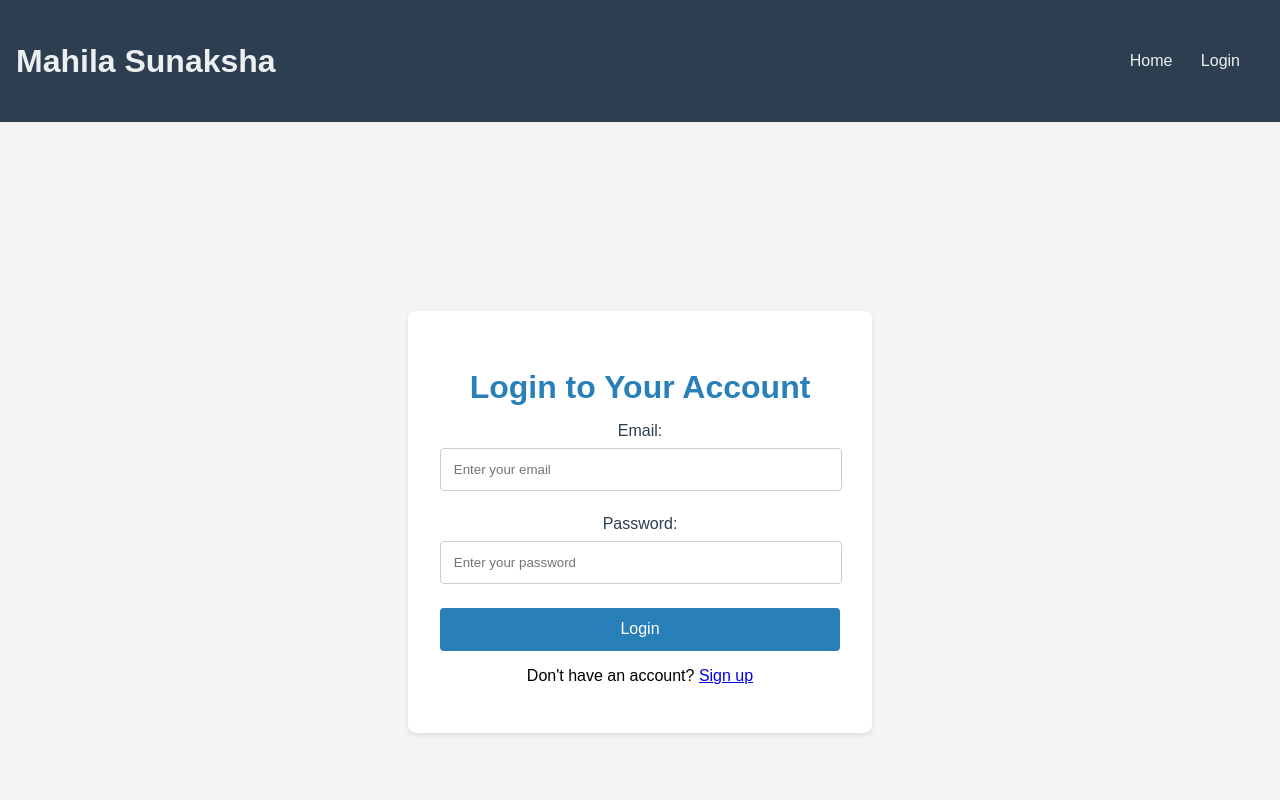
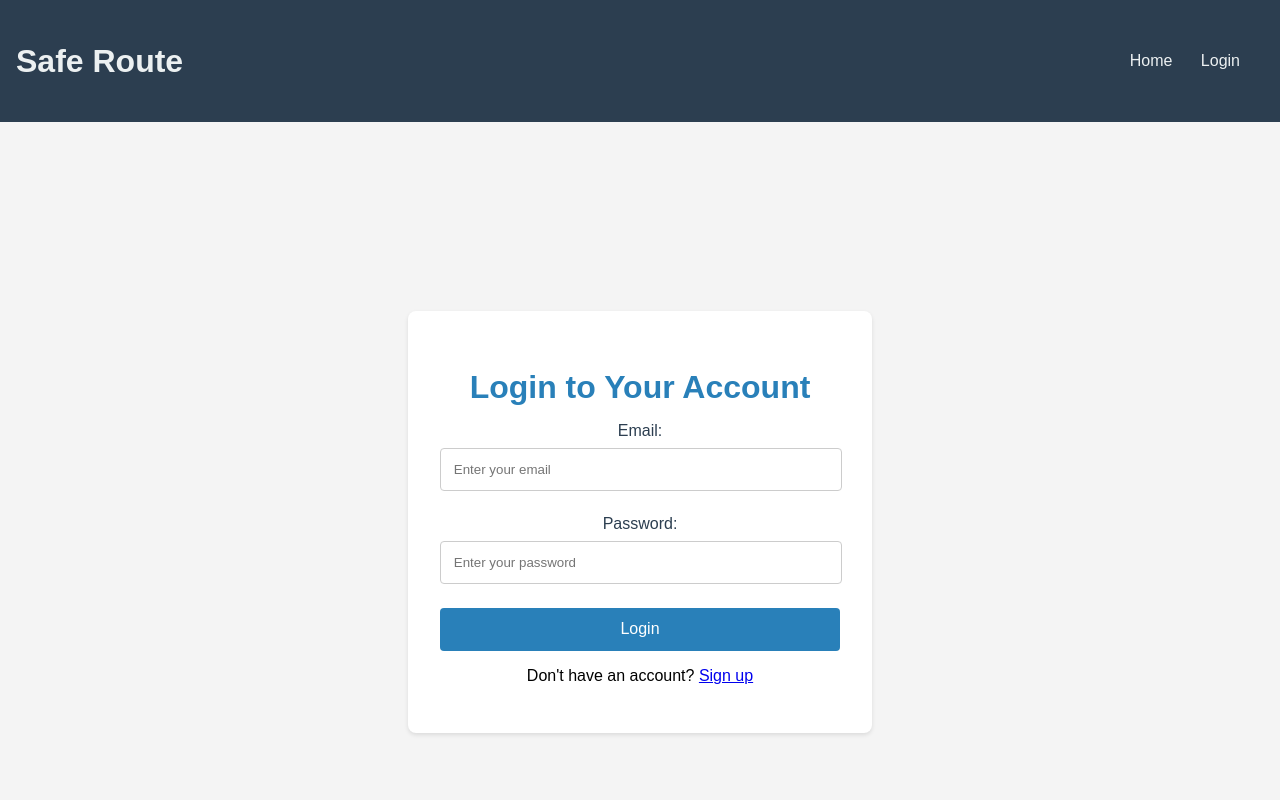
Before and after one commit to Palak-Patodi/safe-routes, a plain HTML site: page login.html in a window 1280 px wide. Shown: the top 800 px of the page. Drawn offline with Linux system fonts and the light colour scheme.

Commit message:
Update login.html

```diff
--- a/login.html
+++ b/login.html
@@ -9,7 +9,7 @@
 <body>
     <nav class="navbar">
         <div class="logo">
-            <h1 id="site-title">Mahila Sunaksha</h1>
+            <h1 id="site-title">Safe Route</h1>
         </div>
         <ul class="nav-links">
             <li><a href="index.html" id="home-link">Home</a></li>
```
